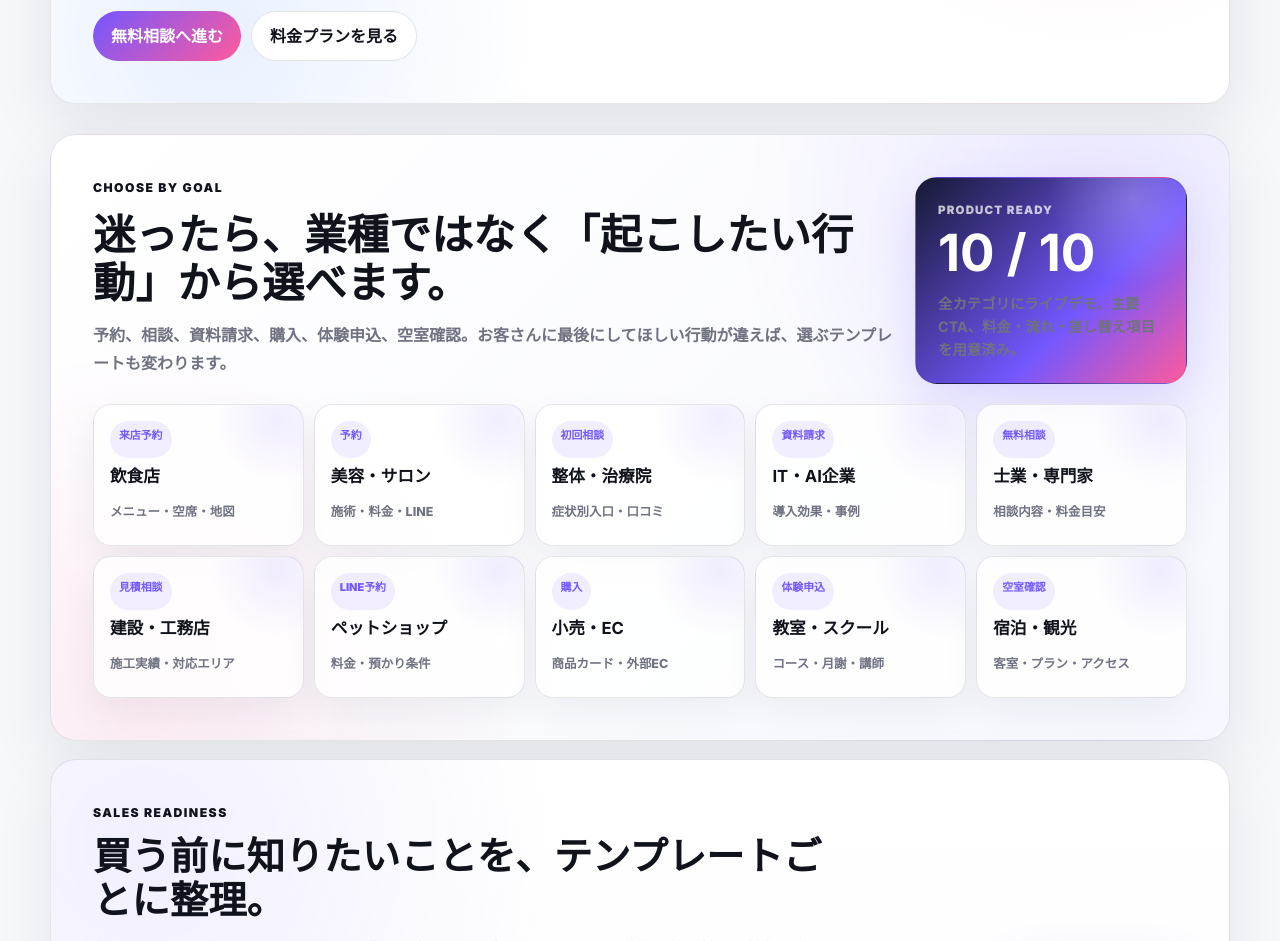
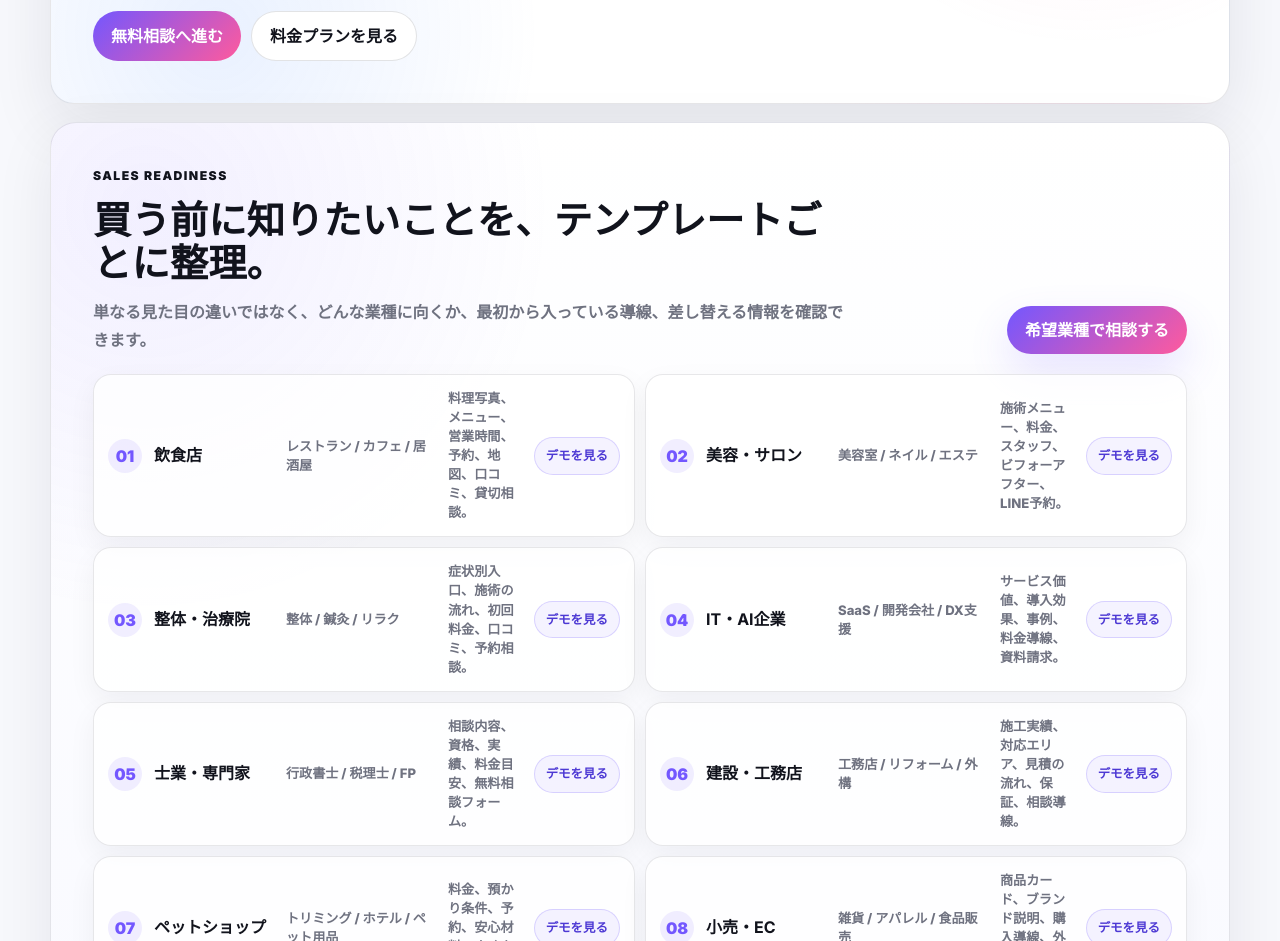
Before and after one commit to ob198-cpu/HP-sakusei, a plain HTML site: page templates.html in a window 1280 px wide. Shown: the part 960-1901 px from the top of the page. Drawn offline with Linux system fonts and the light colour scheme.

Commit message:
Remove template goal chooser

```diff
--- a/templates.html
+++ b/templates.html
@@ -131,33 +131,6 @@
       <div class="template-order-actions">
         <a href="index.html#contact">無料相談へ進む</a>
         <a href="index.html#plans">料金プランを見る</a>
-      </div>
-    </section>
-
-    <section class="template-fit-board" aria-label="目的別テンプレート早見表">
-      <div class="template-fit-head">
-        <div>
-          <p class="demo-eyebrow">Choose by Goal</p>
-          <h2>迷ったら、業種ではなく「起こしたい行動」から選べます。</h2>
-          <p>予約、相談、資料請求、購入、体験申込、空室確認。お客さんに最後にしてほしい行動が違えば、選ぶテンプレートも変わります。</p>
-        </div>
-        <div class="template-quality-card">
-          <span>Product Ready</span>
-          <strong>10 / 10</strong>
-          <p>全カテゴリにライブデモ、主要CTA、料金・流れ・差し替え項目を用意済み。</p>
-        </div>
-      </div>
-      <div class="template-fit-grid">
-        <a href="restaurant-premium-demo.html"><span>来店予約</span><strong>飲食店</strong><em>メニュー・空席・地図</em></a>
-        <a href="salon-premium-demo.html"><span>予約</span><strong>美容・サロン</strong><em>施術・料金・LINE</em></a>
-        <a href="care-premium-demo.html"><span>初回相談</span><strong>整体・治療院</strong><em>症状別入口・口コミ</em></a>
-        <a href="it-ai-premium-demo.html"><span>資料請求</span><strong>IT・AI企業</strong><em>導入効果・事例</em></a>
-        <a href="professional-premium-demo.html"><span>無料相談</span><strong>士業・専門家</strong><em>相談内容・料金目安</em></a>
-        <a href="construction-premium-demo.html"><span>見積相談</span><strong>建設・工務店</strong><em>施工実績・対応エリア</em></a>
-        <a href="pet-premium-demo.html"><span>LINE予約</span><strong>ペットショップ</strong><em>料金・預かり条件</em></a>
-        <a href="retail-premium-demo.html"><span>購入</span><strong>小売・EC</strong><em>商品カード・外部EC</em></a>
-        <a href="school-premium-demo.html"><span>体験申込</span><strong>教室・スクール</strong><em>コース・月謝・講師</em></a>
-        <a href="stay-premium-demo.html"><span>空室確認</span><strong>宿泊・観光</strong><em>客室・プラン・アクセス</em></a>
       </div>
     </section>
 
```
